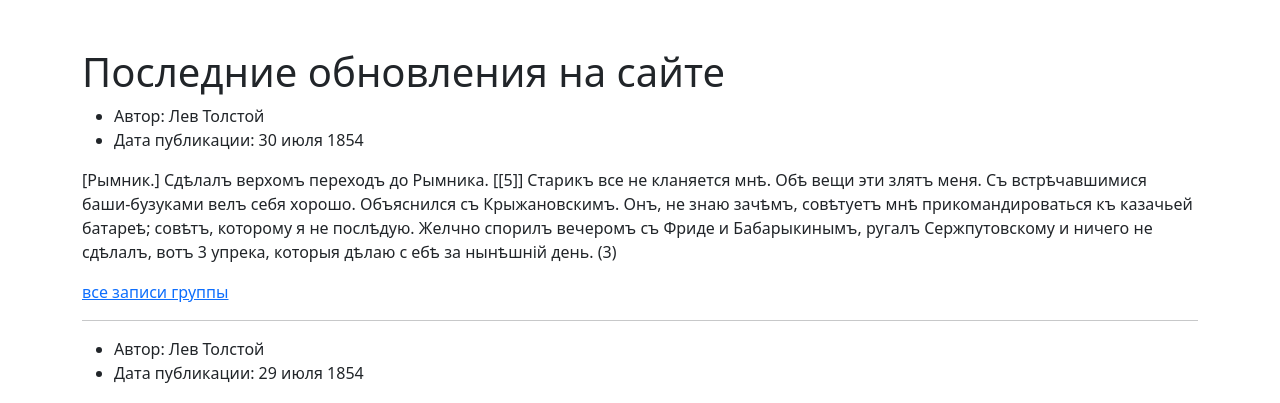
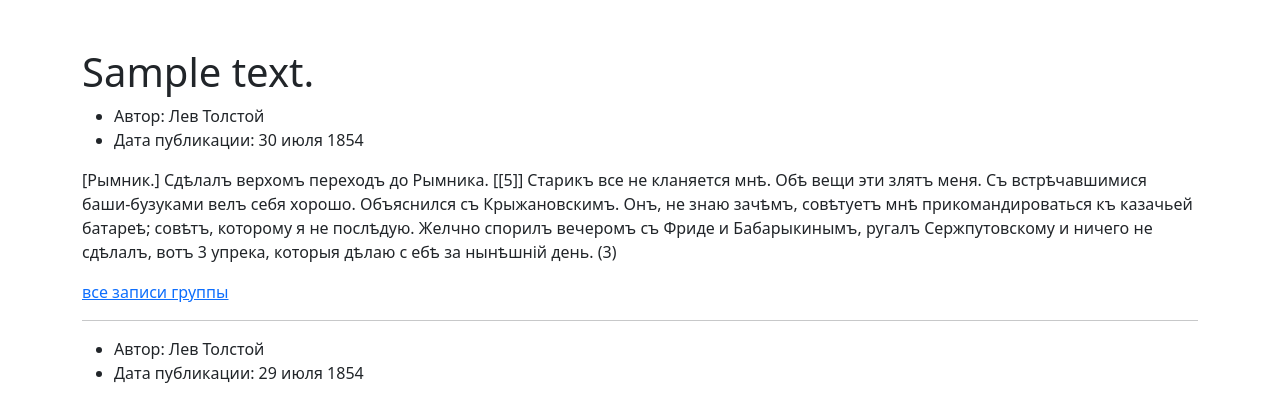
Before and after one commit to Bersi88/yatube_project, a Django app: template yatube/templates/posts/index.html in a window 1280 px wide. Shown: the top 403 px of the page. Run offline with Django 3.2, Linux system fonts and the light colour scheme; the template is opened without the code that fills it: most values are stand-ins (such as "Sample title", 1, 10 or a date in 2020); some libraries are stand-ins or nearby versions.

Commit message:
наследование шаблонов готово

```diff
--- a/yatube/templates/posts/group_list.html
+++ b/yatube/templates/posts/group_list.html
@@ -1,9 +1,9 @@
 {% extends 'base.html' %}
-{% block title %}Лев Толстой – зеркало русской революции.{% endblock %}
+{% block title %} {{ text }} {% endblock %}
 {% block content %}
       <!-- класс py-5 создает отступы сверху и снизу блока -->
       <div class="container py-5">
-        <h1>Лев Толстой – зеркало русской революции.</h1>
+        <h1>{{ text }}</h1>
         <p>
           Группа тайных поклонников графа.
         </p>
--- a/yatube/templates/posts/index.html
+++ b/yatube/templates/posts/index.html
@@ -1,10 +1,10 @@
 
 {% extends 'base.html' %}
-{% block title %}Последние обновления на сайте{% endblock %}
+{% block title %} {{ text }} {% endblock %}
 {% block content %}
       <!-- класс py-5 создает отступы сверху и снизу блока -->
       <div class="container py-5">
-        <h1>Последние обновления на сайте</h1>
+        <h1>{{ text }}</h1>
         <article>
           <ul>
             <li>
@@ -22,7 +22,7 @@
             и Бабарыкинымъ, ругалъ Сержпутовскому и ничего не сдѣлалъ, вотъ 3 упрека, которыя дѣлаю с
             ебѣ за нынѣшній день. (3)
           </p>
-          <a href="group_list.html">все записи группы</a>
+          <a href="group/">все записи группы</a>
         </article>
         <hr>
         <article>
```
Also changed, not shown: yatube/posts/views.py (+11 -2 lines).
